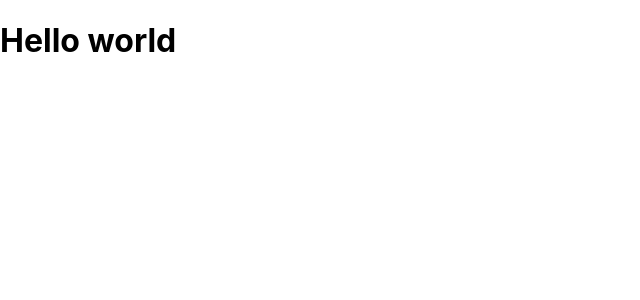
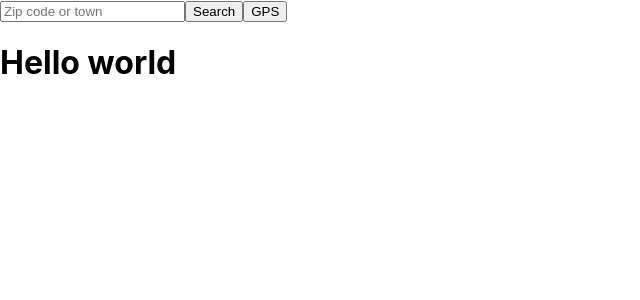
Before and after one commit to TKravel/weather-app-client, a React (Create React App) app: page / in a window 1280 px wide. Shown: the top 300 px of the page, without its empty margins (0-640 px from the left). Built offline with nearby package versions, Linux system fonts and the light colour scheme; no server answers.

Commit message:
Basic user input, get geo coords, send data to server

```diff
--- a/package.json
+++ b/package.json
@@ -10,12 +10,14 @@
     "react-dom": "^17.0.2",
     "react-scripts": "4.0.3"
   },
+
   "scripts": {
     "start": "react-scripts start",
     "build": "react-scripts build",
     "test": "react-scripts test",
     "eject": "react-scripts eject"
   },
+  "proxy": "http://localhost:3001",
   "eslintConfig": {
     "extends": [
       "react-app",
--- a/src/App.js
+++ b/src/App.js
@@ -1,7 +1,39 @@
 import './App.css';
+import React, { useEffect, useState } from 'react';
+import SearchInput from './components/SearchInput';
 
 function App() {
-	return <h1>Hello world</h1>;
+	const [location, setLocation] = useState('');
+	const [currentWeather, setCurrentWeather] = useState('');
+	useEffect(() => {
+		console.log('fetched triggered');
+		const locationData = {
+			userLocation: location,
+		};
+		fetch('/getData', {
+			method: 'POST',
+			headers: { 'Content-type': 'application/json' },
+			body: JSON.stringify(locationData),
+		})
+			.then((response) => response.json())
+			.then((data) => {
+				if (data) {
+					console.log('data recieved');
+				} else {
+					console.log(data.info);
+				}
+			})
+			.catch((err) => {
+				console.log('Fetch error: ' + err);
+			});
+	}, [location]);
+	return (
+		<>
+			<SearchInput setUserLocation={setLocation} />
+			<h1>Hello world</h1>
+			<p>{currentWeather}</p>
+		</>
+	);
 }
 
 export default App;
--- /dev/null
+++ b/src/components/SearchInput.jsx
@@ -0,0 +1,51 @@
+import React, { useState } from 'react';
+
+const SearchInput = ({ setUserLocation }) => {
+	const [userInput, setUserInput] = useState('');
+	const [postion, setPosition] = useState('');
+
+	const parseGeo = (longLat) => {
+		console.log(longLat);
+		console.log(longLat.coords.latitude);
+		return longLat.coords.latitude + ',' + longLat.coords.longitude;
+	};
+
+	const handleChange = (e) => {
+		setUserInput((prevValue) => {
+			return e.target.value;
+		});
+		console.log(userInput);
+	};
+
+	const handleSubmit = (e) => {
+		e.preventDefault();
+		setUserLocation(userInput);
+		console.log('Form submitted: ' + userInput);
+	};
+
+	const handleClick = () => {
+		if (navigator.geolocation) {
+			setPosition(() => {
+				return navigator.geolocation.getCurrentPosition(parseGeo);
+			});
+		} else {
+			setPosition('Geolocation is not supported by this browser.');
+		}
+		console.log(postion);
+	};
+	return (
+		<form onSubmit={handleSubmit}>
+			<input
+				type='text'
+				name='location'
+				placeholder='Zip code or town'
+				value={userInput}
+				onChange={handleChange}
+			/>
+			<button type='submit'>Search</button>
+			<button onClick={handleClick}>GPS</button>
+		</form>
+	);
+};
+
+export default SearchInput;
```
Also changed, not shown: src/App.css (indentation only).
